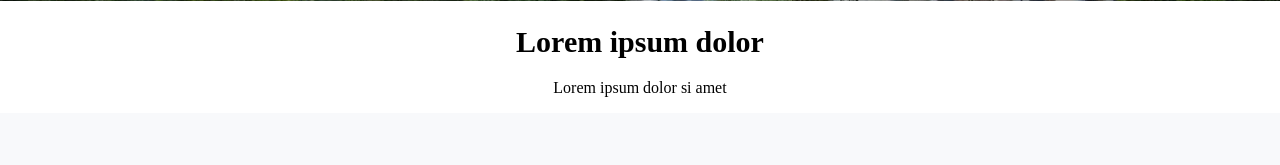
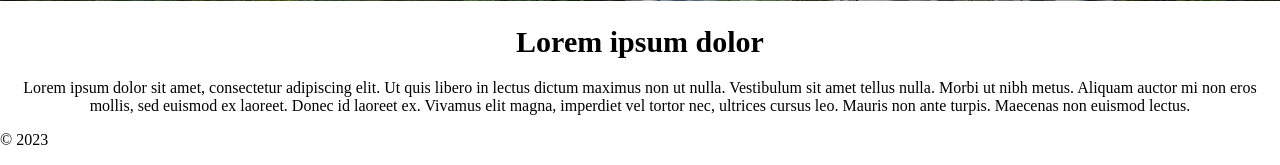
Before and after one commit to cfglondon23/Team-8, a Flask app: page / in a window 1280 px wide; the page is wider, and only the part inside the window is pictured. Shown: the part 787-952 px from the top of that part. Before the commit the page ends 884 px from the top of that part, so only its background shows below. Run offline with Flask 3, Linux system fonts and the light colour scheme.

Commit message:
Update base.html

```diff
--- a/templates/base.html
+++ b/templates/base.html
@@ -14,6 +14,10 @@
 
     <h1 id="title">Lorem ipsum dolor</h1>
 
-    <p id = "title_text">Lorem ipsum dolor si amet</p>
+    <p id = "title_text">Lorem ipsum dolor sit amet, consectetur adipiscing elit. Ut quis libero in lectus dictum maximus non ut nulla. Vestibulum sit amet tellus nulla. Morbi ut nibh metus. Aliquam auctor mi non eros mollis, sed euismod ex laoreet. Donec id laoreet ex. Vivamus elit magna, imperdiet vel tortor nec, ultrices cursus leo. Mauris non ante turpis. Maecenas non euismod lectus.</p>
 </body>
+
+<footer>
+    <p>© 2023</p>
+</footer>
 </html>
```
